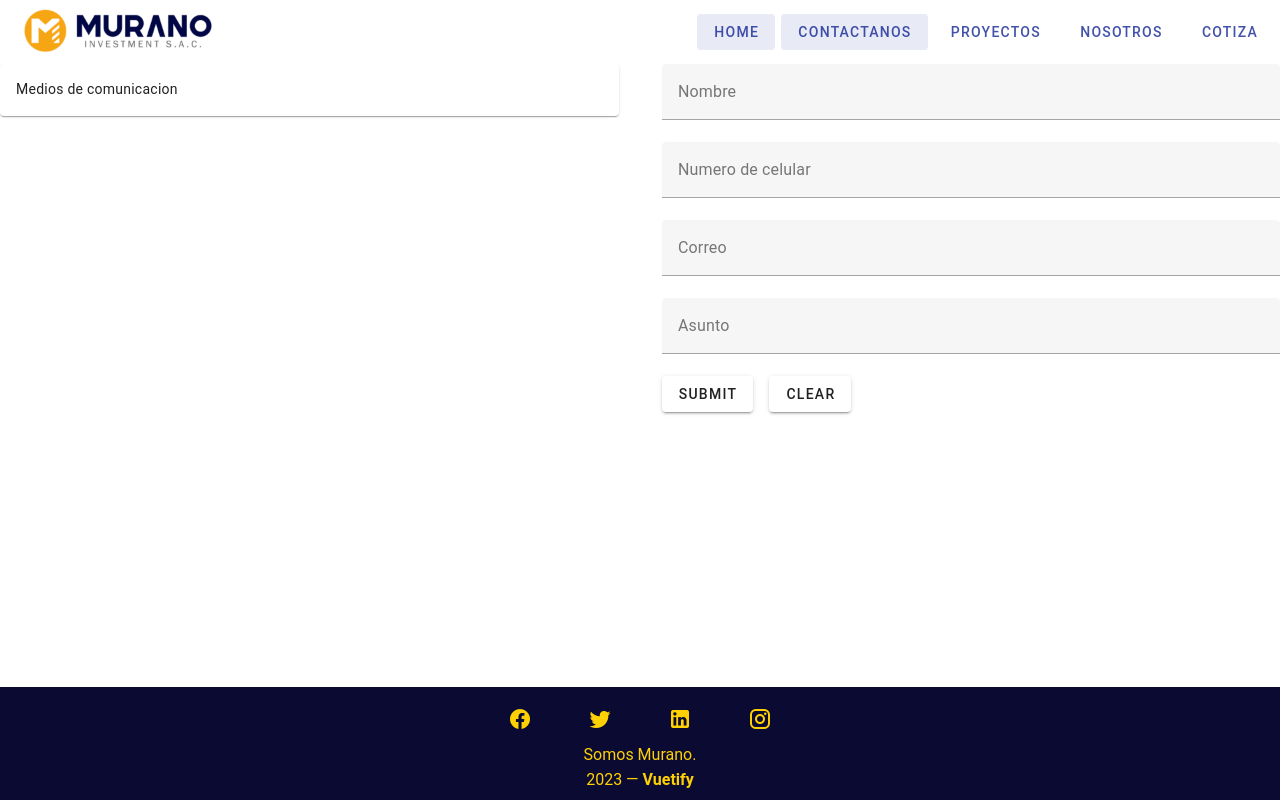
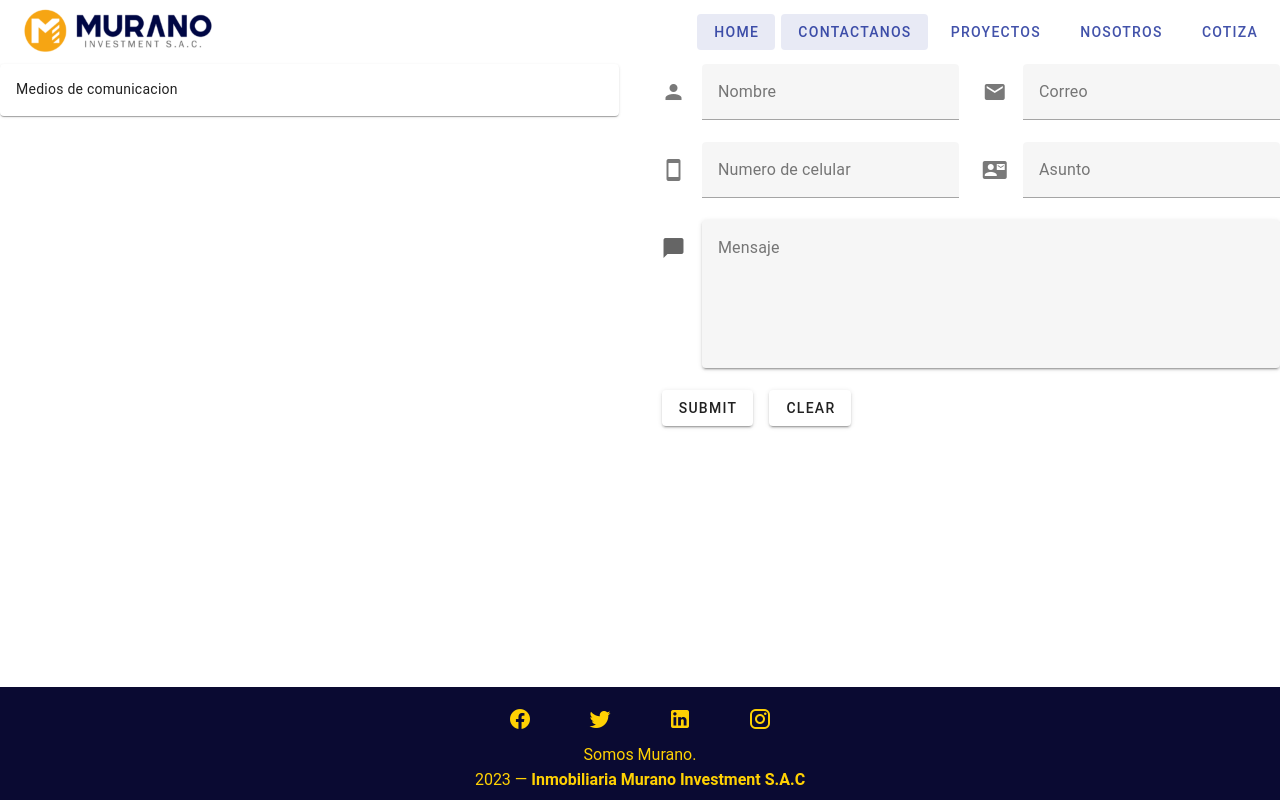
Before and after one commit to giandeveloper2109/MuranoWeb, a Vue app: page /contactanos in a window 1280 px wide. Built offline with nearby package versions, Linux system fonts and the light colour scheme.

Commit message:
Subida 2

```diff
--- a/src/components/FooterComponent.vue
+++ b/src/components/FooterComponent.vue
@@ -20,7 +20,7 @@
       <v-divider></v-divider>
 
       <div style="color: rgb(255, 209, 3);">
-        {{ new Date().getFullYear() }} — <strong>Vuetify</strong>
+        {{ new Date().getFullYear() }} — <strong>Inmobiliaria Murano Investment S.A.C </strong>
       </div>
     </v-footer>
   </template>
--- a/src/components/VistaContactenos/ContactenosFormulario.vue
+++ b/src/components/VistaContactenos/ContactenosFormulario.vue
@@ -1,11 +1,15 @@
 <template>
+    <v-sheet>
     <form @submit.prevent="submit">
+    <v-row>
+      <v-col>
       <v-text-field
         clearable
         v-model="name.value.value"
         :counter="10"
         :error-messages="name.errorMessage.value"
         label="Nombre"
+        prepend-icon="mdi-account"
       ></v-text-field>
 
       <v-text-field
@@ -14,13 +18,16 @@
         :counter="7"
         :error-messages="phone.errorMessage.value"
         label="Numero de celular"
+        prepend-icon="mdi-cellphone"
       ></v-text-field>
-
+      </v-col>
+      <v-col>
       <v-text-field
         clearable
         v-model="email.value.value"
         :error-messages="email.errorMessage.value"
         label="Correo"
+        prepend-icon="mdi-email"
       ></v-text-field>
 
 
@@ -30,7 +37,22 @@
         :counter="10"
         :error-messages="asunto.errorMessage.value"
         label="Asunto"
+        prepend-icon="mdi-card-account-mail"
       ></v-text-field>
+    </v-col>
+    </v-row>
+      <v-textarea
+            class="prepend-icon"
+            clearable
+
+            v-model="mensaje.value.value"
+            :counter="10"
+            :error-messages="mensaje.errorMessage.value"
+
+            label="Mensaje"
+            prepend-icon="mdi-message"
+            variant="solo-filled"
+        ></v-textarea>
 
     <!--
 
@@ -54,6 +76,7 @@
         clear
       </v-btn>
     </form>
+</v-sheet>
   </template>
 
 <script setup>
@@ -63,7 +86,7 @@
   const { handleSubmit, handleReset } = useForm({
     validationSchema: {
       name (value) {
-        if (value?.length >= 2) return true
+        if (value?.length >= 3) return true
 
         return 'El nombre requiere mas de dos caracteres'
       },
@@ -87,12 +110,18 @@
 
         return 'Debe ser revisado.'
       },
+      mensaje (value) {
+        if (value?.length >= 10) return true
+
+        return 'El asunto debe tener mas de 9 digitos'
+      },
     },
   })
   const name = useField('name')
   const phone = useField('phone')
   const email = useField('email')
   const asunto = useField('asunto')
+  const mensaje = useField('mensaje')
   const checkbox = useField('checkbox')
 
 
@@ -103,6 +132,6 @@
 </script>
 <style>
   .prepend-icon{
-    color: rgb(255, 209, 3);
+    color: rgb(0, 0, 0);
   }
 </style>
--- a/src/layouts/default/AppBar.vue
+++ b/src/layouts/default/AppBar.vue
@@ -1,5 +1,5 @@
 <template>
-  <v-app-bar flat app class=" text-center d-flex flex-column">
+  <v-app-bar color="transparent" flat app class=" text-center d-flex flex-column">
     <v-divider :thickness="20" class="border-opacity-0" vertical></v-divider>
     <div>
       <router-link to="/">
--- a/src/views/Contactanos.vue
+++ b/src/views/Contactanos.vue
@@ -1,12 +1,17 @@
 <template>
+
     <v-row>
+
         <v-col>
             <ContatenosMediosDeComunicacion/>
         </v-col>
+
         <v-divider :thickness="20" class="border-opacity-0" vertical></v-divider>
+
         <v-col>
             <ContactenosFormulario/>
         </v-col>
+
     </v-row>
 </template>
 
```
